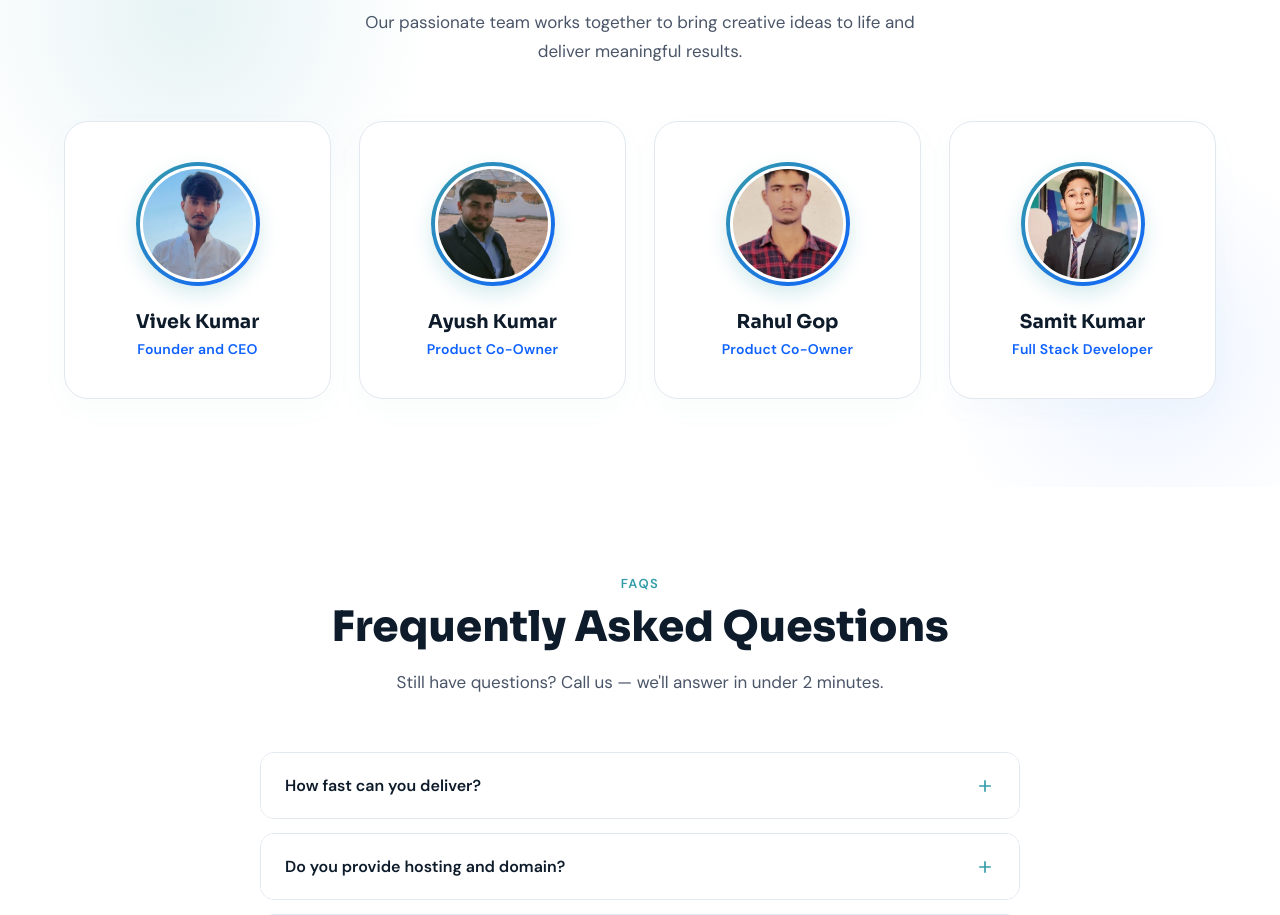
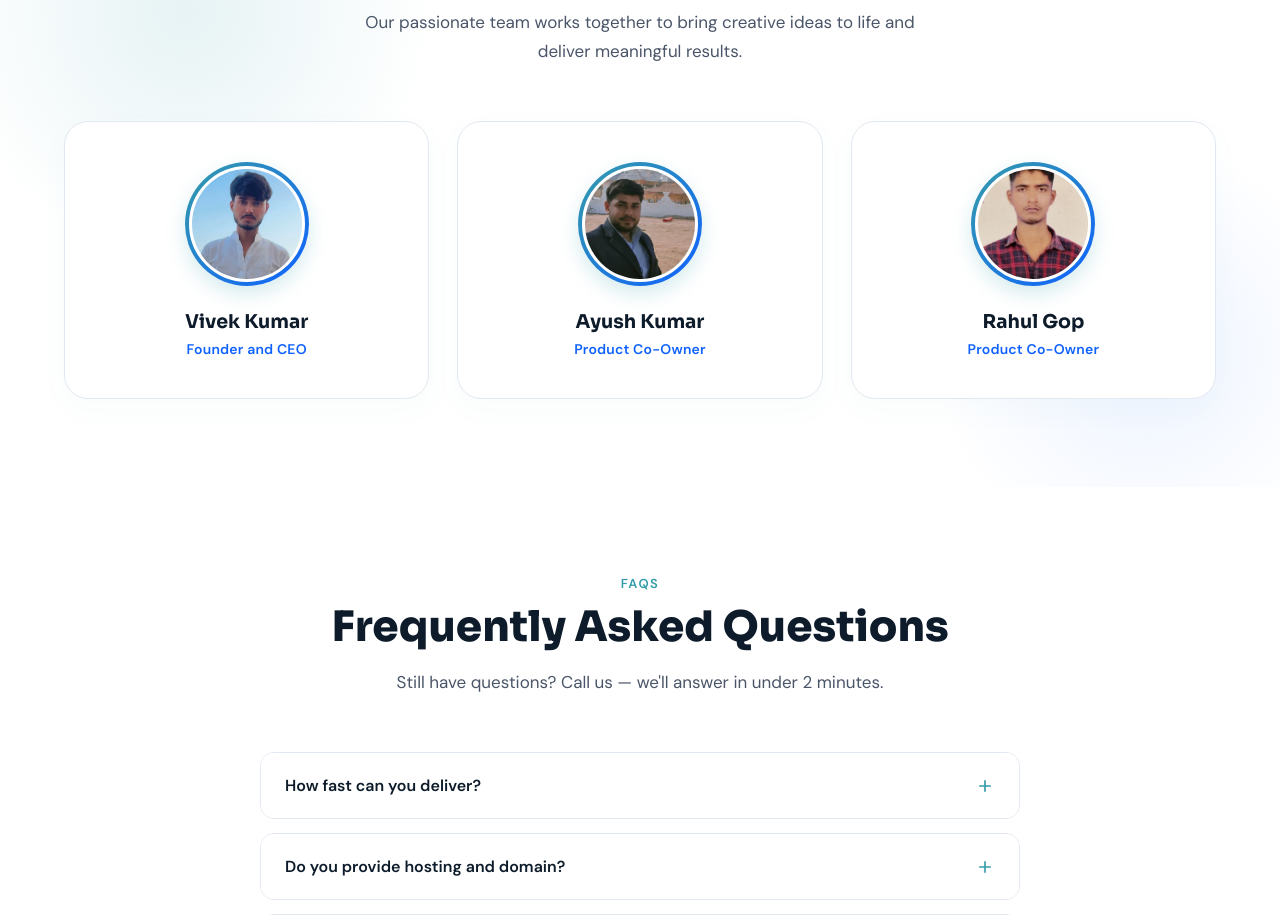
Before and after one commit to smartweblens/smartweblens, a Next.js app: page / in a window 1280 px wide. Shown: the part 5600-6515 px from the top of the page. Built offline with nearby package versions, Linux system fonts and the light colour scheme.

Commit message:
chore: Remove Samit Kumar from team section

```diff
--- a/src/app/page.js
+++ b/src/app/page.js
@@ -537,14 +537,6 @@ export default function Home() {
               <p>Product Co-Owner</p>
             </div>
 
-            {/* Samit Kumar*/}
-            <div className="team-card">
-              <div className="team-avatar-wrapper">
-                <img src="/samit.jpg" alt="Samit Kumar" className="team-avatar" />
-              </div>
-              <h3>Samit Kumar</h3>
-              <p>Full Stack Developer</p>
-            </div>
           </div>
         </div>
       </section>
```
Also changed, not shown: public/samit.jpg (deleted).
